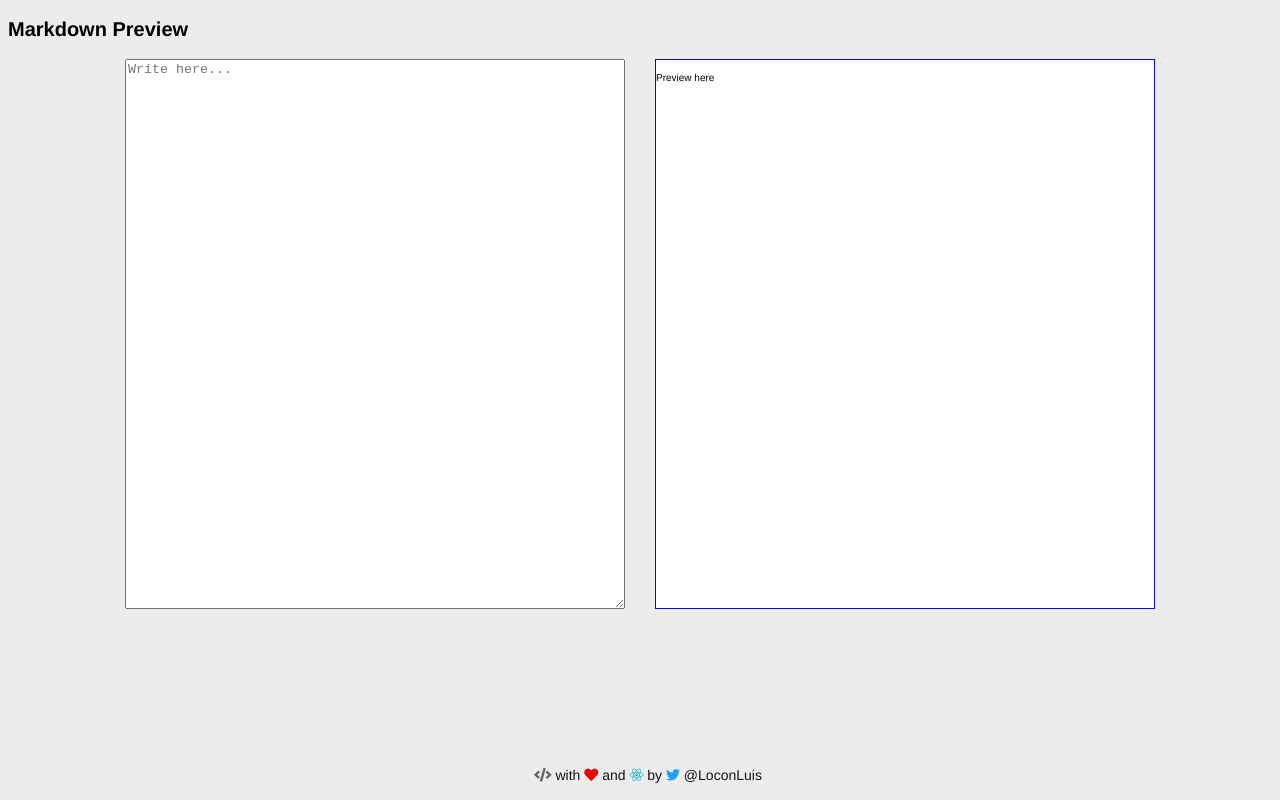
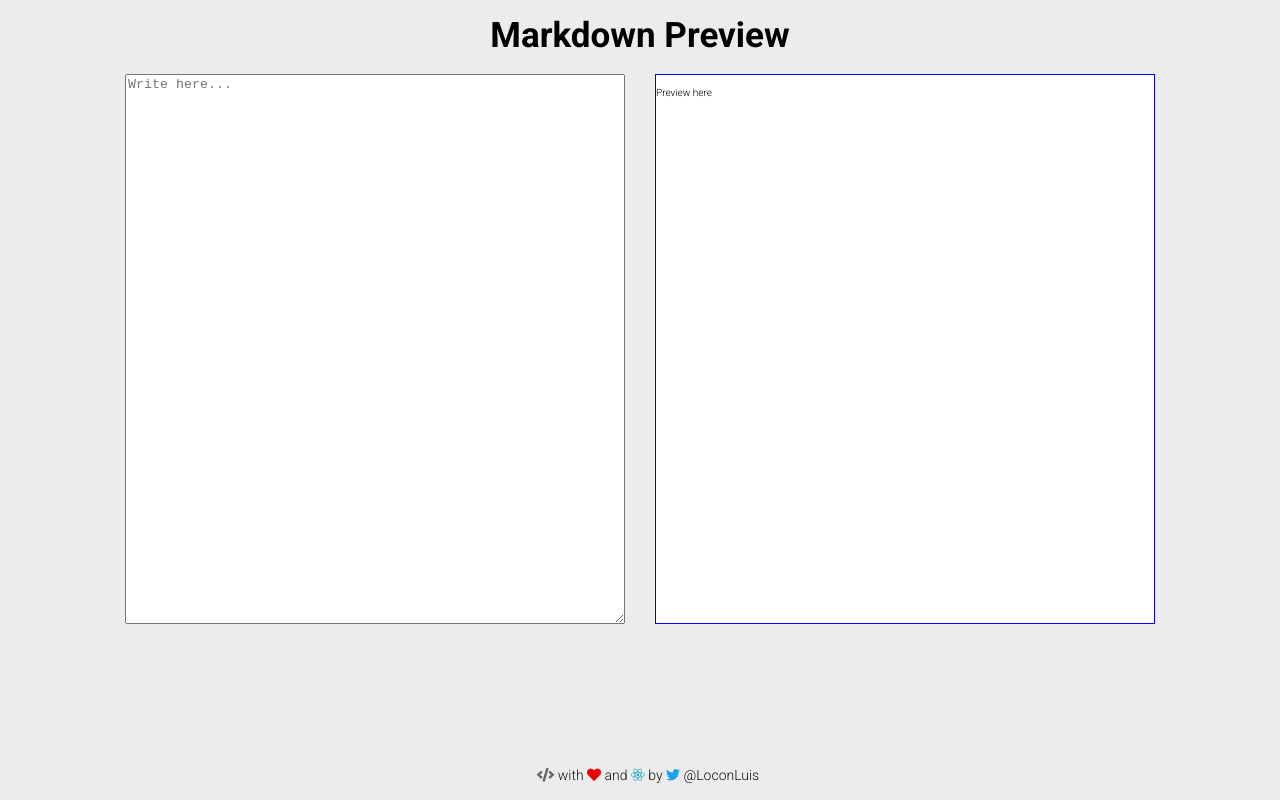
Before and after one commit to loconluis/markdown-preview, a React (Create React App) app: page / in a window 1280 px wide. Built offline with nearby package versions, Linux system fonts and the light colour scheme.

Commit message:
Fixing some styles

```diff
--- a/src/components/MainHeader.js
+++ b/src/components/MainHeader.js
@@ -3,7 +3,7 @@ import React from 'react'
 export default () => {
   return (
     <div className="header">
-        <h1 className="App-title">Markdown Preview</h1>
+        <h1 className="header__title">Markdown Preview</h1>
     </div>
   )
 }
--- a/src/index.css
+++ b/src/index.css
@@ -1,3 +1,4 @@
+@import url('https://fonts.googleapis.com/css?family=Roboto:300,700');
 
 
 * {
@@ -10,7 +11,7 @@ html {
 body {
   background-color: #ECECEC;
   color: black;
-  font-family: Helvetica, Arial, sans-serif;
+  font-family: 'Roboto', sans-serif;
   line-height: 1.6;
 }
 
--- a/src/styles/App.css
+++ b/src/styles/App.css
@@ -1,3 +1,11 @@
+.header {
+  text-align: center; }
+  .header h1 {
+    margin: 0;
+    padding-bottom: 10px;
+    font-size: 3.5rem;
+    font-weight: 700; }
+
 .editor {
   display: flex;
   justify-content: center; }
--- a/src/styles/App.scss
+++ b/src/styles/App.scss
@@ -1,3 +1,4 @@
 @import './base/settings';
+@import './components/header';
 @import './components/editor';
 @import './components/footer';
--- a/src/styles/base/_settings.scss
+++ b/src/styles/base/_settings.scss
@@ -11,7 +11,7 @@ $twitter-color: #1da1f2;
 $brilliant-red: rgb(233, 3, 3);
 
 // Fonts
-
+$font-size-xlarge: 3.5rem;
 $font-size-large: 1.8rem;
 $font-size-small: 1.4rem;
 
--- a/src/styles/components/_header.scss
+++ b/src/styles/components/_header.scss
@@ -1,17 +1,9 @@
 .header {
-
-}
-
-.header__title {
-  color: black;
-  text-decoration: none;
+  text-align: center;
   h1 {
     margin: 0;
+    padding-bottom: 10px;
+    font-size: $font-size-xlarge;
+    font-weight: 700;
   }
 }
-
-.header__content {
-  align-items: flex-start;
-  display: flex;
-  padding: $s-size 0;
-}
```
